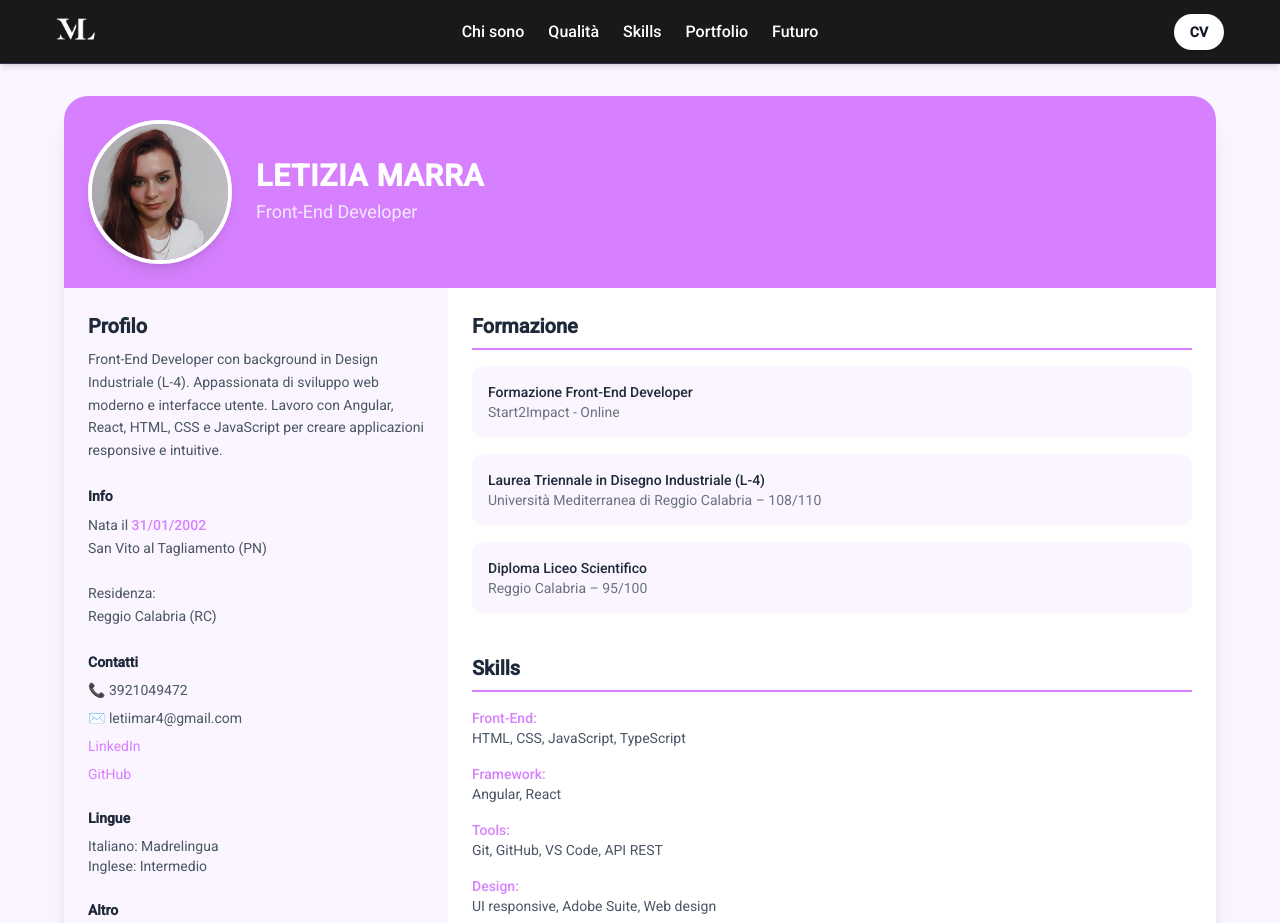
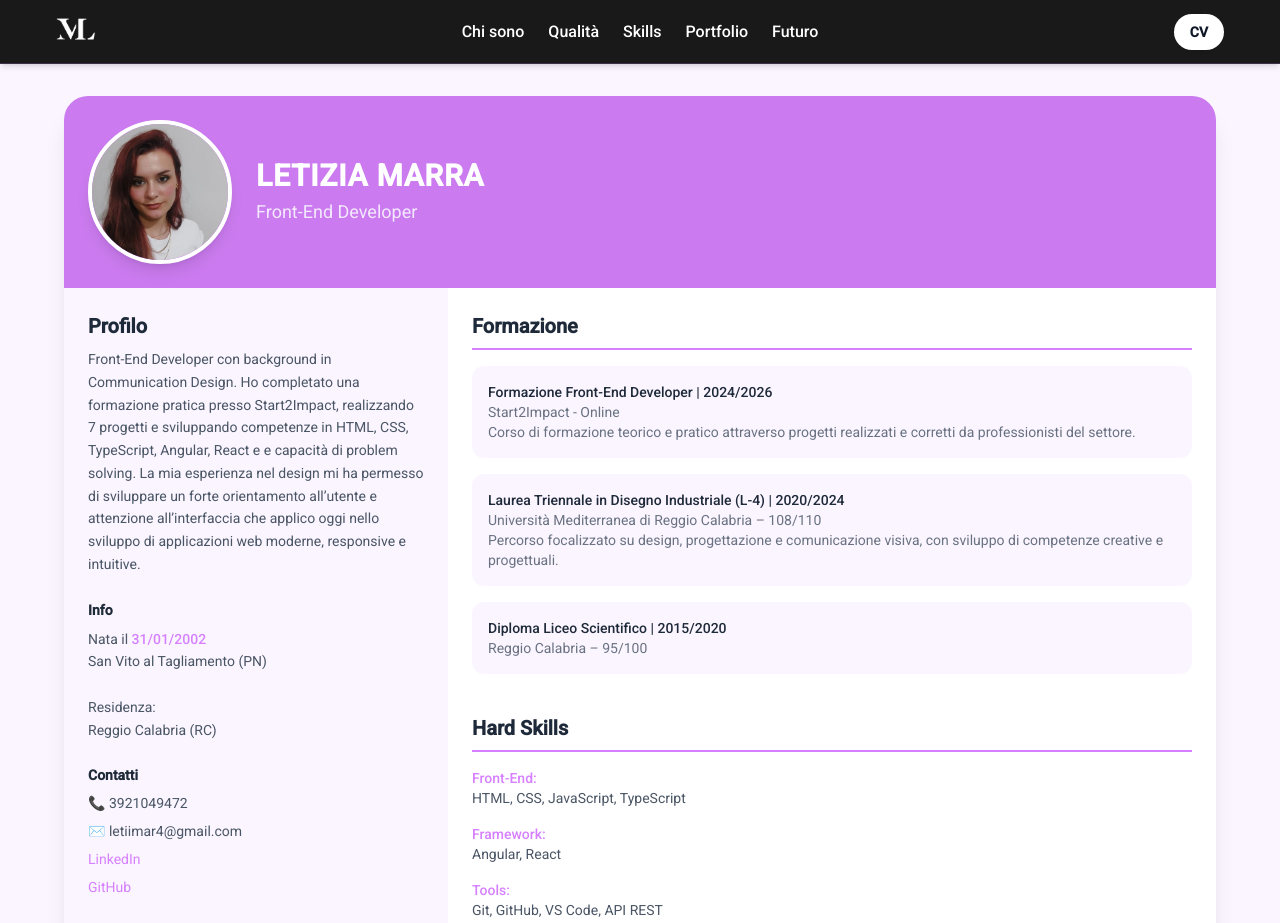
Before and after one commit to leti74/Portfolio, an Angular app: page /cv in a window 1280 px wide. Shown: the top 923 px of the page. Built offline with nearby package versions, Linux system fonts and the light colour scheme.

Commit message:
modifiche cv

```diff
--- a/src/app/pages/cv/cv.html
+++ b/src/app/pages/cv/cv.html
@@ -5,7 +5,7 @@
     <div class="max-w-6xl mx-auto bg-white rounded-3xl shadow-xl overflow-hidden">
 
         <!-- HEADER -->
-        <div class="bg-[#d780ff] text-white p-6 flex flex-col md:flex-row items-center gap-6">
+        <div class="bg-[#cb7bef] text-white p-6 flex flex-col md:flex-row items-center gap-6">
 
             <img src="assets/img/Letizia Marra.jpg"
                 class="w-32 h-32 md:w-36 md:h-36 object-cover rounded-full border-4 border-white shadow-lg transition-transform duration-300 hover:scale-105"
@@ -35,10 +35,12 @@
                     </h2>
 
                     <p class="text-sm text-gray-600 leading-relaxed">
-                        Front-End Developer con background in Design Industriale (L-4).
-                        Appassionata di sviluppo web moderno e interfacce utente.
-                        Lavoro con Angular, React, HTML, CSS e JavaScript per creare
-                        applicazioni responsive e intuitive.
+                        Front-End Developer con background in Communication Design.
+                        Ho completato una formazione pratica presso Start2Impact, realizzando 7 progetti e sviluppando
+                        competenze in HTML, CSS, TypeScript, Angular, React e e capacità di problem solving.
+                        La mia esperienza nel design mi ha permesso di sviluppare un forte orientamento all’utente e
+                        attenzione all’interfaccia che applico oggi nello sviluppo di applicazioni web moderne,
+                        responsive e intuitive.
                     </p>
                 </div>
 
@@ -63,7 +65,8 @@
                         <p>📞 3921049472</p>
                         <p>✉️ letiimar4@gmail.com</p>
 
-                        <a href="https://www.linkedin.com" class="text-[#d780ff] hover:underline block">
+                        <a href="https://www.linkedin.com/in/letizia-marra-43432130b/"
+                            class="text-[#d780ff] hover:underline block">
                             LinkedIn
                         </a>
 
@@ -82,14 +85,7 @@
                     </p>
                 </div>
 
-                <!-- ALTRO -->
-                <div>
-                    <h2 class="font-semibold text-gray-800 mb-2">Altro</h2>
-                    <p class="text-sm text-gray-600">
-                        Disponibile a trasferte<br>
-                        Patente B
-                    </p>
-                </div>
+
 
             </div>
 
@@ -106,29 +102,38 @@
 
                         <div class="p-4 rounded-xl bg-purple-50 hover:shadow-md transition">
                             <p class="font-medium text-gray-800">
-                                Formazione Front-End Developer
+                                Formazione Front-End Developer <span class="text-sm "> |
+                                    2024/2026</span>
                             </p>
                             <p class="text-sm text-gray-500">
-                                Start2Impact - Online
+                                Start2Impact - Online <br>
+                                Corso di formazione teorico e pratico attraverso progetti realizzati e corretti da
+                                professionisti del
+                                settore.
                             </p>
                         </div>
 
                         <div class="p-4 rounded-xl bg-purple-50 hover:shadow-md transition">
                             <p class="font-medium text-gray-800">
-                                Laurea Triennale in Disegno Industriale (L-4)
+                                Laurea Triennale in Disegno Industriale (L-4) <span class="text-sm "> | 2020/2024</span>
                             </p>
                             <p class="text-sm text-gray-500">
-                                Università Mediterranea di Reggio Calabria – 108/110
+                                Università Mediterranea di Reggio Calabria – 108/110 <br>
+                                Percorso focalizzato su design, progettazione e comunicazione visiva, con sviluppo di
+                                competenze creative e progettuali.
+
                             </p>
                         </div>
 
                         <div class="p-4 rounded-xl bg-purple-50 hover:shadow-md transition">
                             <p class="font-medium text-gray-800">
-                                Diploma Liceo Scientifico
+                                Diploma Liceo Scientifico <span class="text-sm "> |
+                                    2015/2020</span>
                             </p>
                             <p class="text-sm text-gray-500">
                                 Reggio Calabria – 95/100
                             </p>
+
                         </div>
 
                     </div>
@@ -137,7 +142,7 @@
                 <!-- SKILLS -->
                 <div>
                     <h2 class="text-xl font-semibold text-gray-800 border-b-2 border-[#d780ff] pb-2 mb-4">
-                        Skills
+                        Hard Skills
                     </h2>
 
                     <div class="space-y-4 text-gray-600">
@@ -180,8 +185,8 @@
                         </p>
 
                         <p>
-                            <span class="text-[#d780ff] font-medium">Problem solving:</span><br>
-                            Capacità di analizzare e risolvere problemi front-end.
+                            <span class="text-[#d780ff] font-medium">Pensiero critico e problem-solving:</span><br>
+                            Capacità di analizzare e risolvere problemi.
                         </p>
 
                         <p>
```
